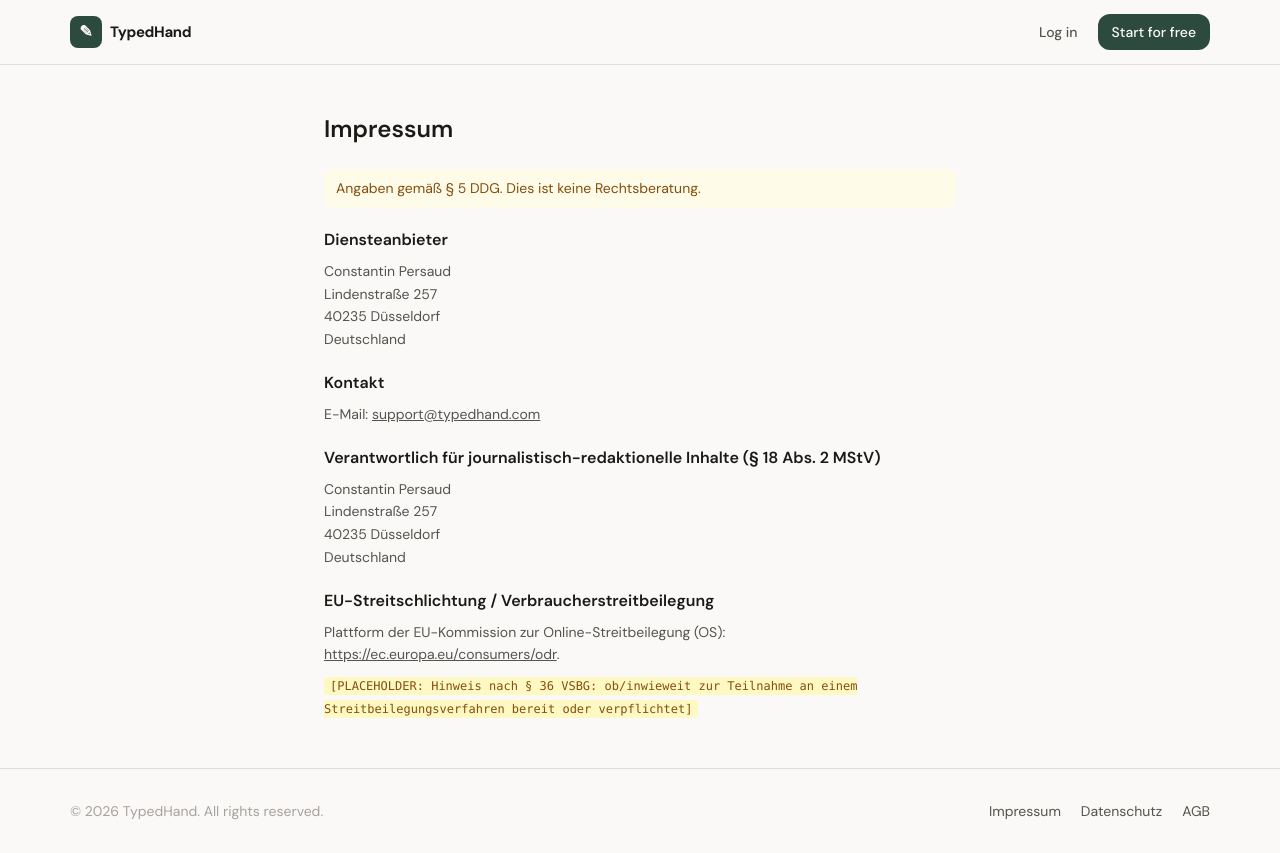
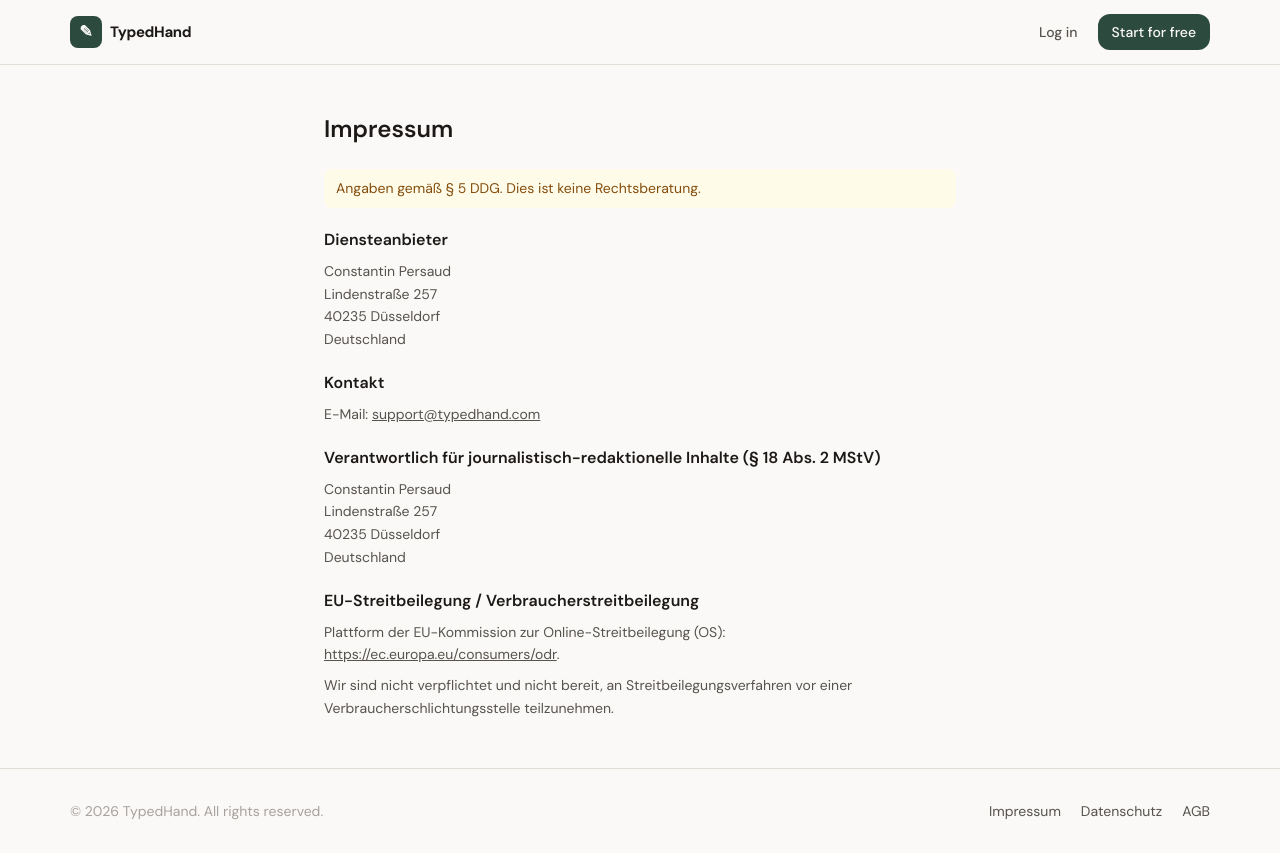
Before and after one commit to CP0825/typedhand, a Next.js app: page /impressum in a window 1280 px wide. Built offline with nearby package versions, Linux system fonts and the light colour scheme; no server answers.

Commit message:
Update LegalSection text for consumer dispute resolution

```diff
--- a/app/impressum/page.tsx
+++ b/app/impressum/page.tsx
@@ -55,7 +55,7 @@ export default function ImpressumPage() {
 
       {/* TODO(constantin): confirm whether you participate in / are obliged to
           participate in consumer dispute resolution (§ 36 VSBG) and state it. */}
-      <LegalSection heading="EU-Streitschlichtung / Verbraucherstreitbeilegung">
+      <LegalSection heading="EU-Streitbeilegung / Verbraucherstreitbeilegung">
           <p>
             Plattform der EU-Kommission zur Online-Streitbeilegung (OS):{" "}
             <a
@@ -68,11 +68,10 @@ export default function ImpressumPage() {
             </a>
             .
           </p>
+
           <p>
-          <Placeholder>
-            Hinweis nach § 36 VSBG: ob/inwieweit zur Teilnahme an einem
-            Streitbeilegungsverfahren bereit oder verpflichtet
-          </Placeholder>
+            Wir sind nicht verpflichtet und nicht bereit, an Streitbeilegungsverfahren vor einer
+            Verbraucherschlichtungsstelle teilzunehmen.
           </p>
       </LegalSection>
     </LegalPage>
```
Lines whose indentation alone changed are shown as unchanged.
